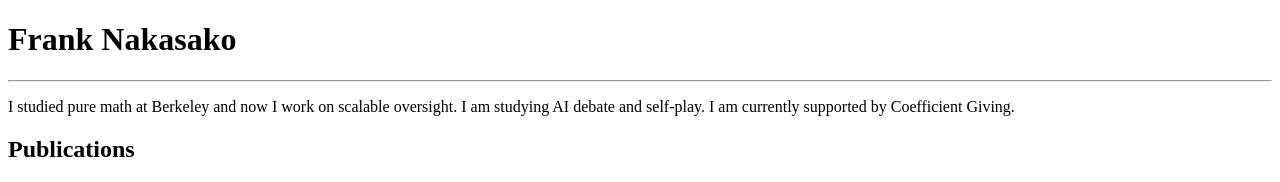
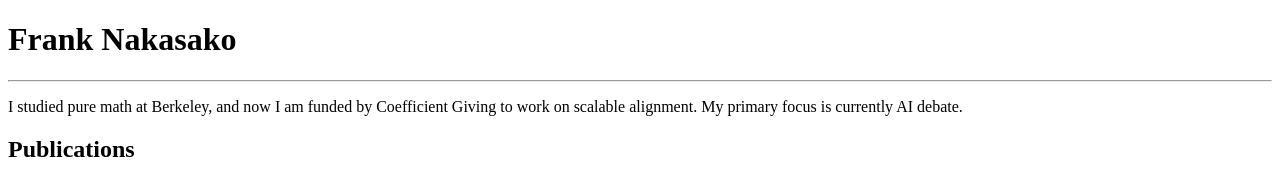
Before and after one commit to fnakasako/fnakasako.github.io, a plain HTML site: page index.html in a window 1280 px wide. Shown: the top 182 px of the page. Drawn offline with Linux system fonts and the light colour scheme.

Commit message:
Update bio: funded by Coefficient Giving, focus on AI debate
Co-Authored-By: Claude Fable 5 <noreply@anthropic.com>

```diff
--- a/index.html
+++ b/index.html
@@ -10,9 +10,9 @@
   <hr>
 
   <p>
-    I studied pure math at Berkeley and now I work on scalable oversight.
-    I am studying AI debate and self-play. I am currently supported by
-    Coefficient Giving.
+    I studied pure math at Berkeley, and now I am funded by Coefficient
+    Giving to work on scalable alignment. My primary focus is currently
+    AI debate.
   </p>
 
   <h2>Publications</h2>
```
